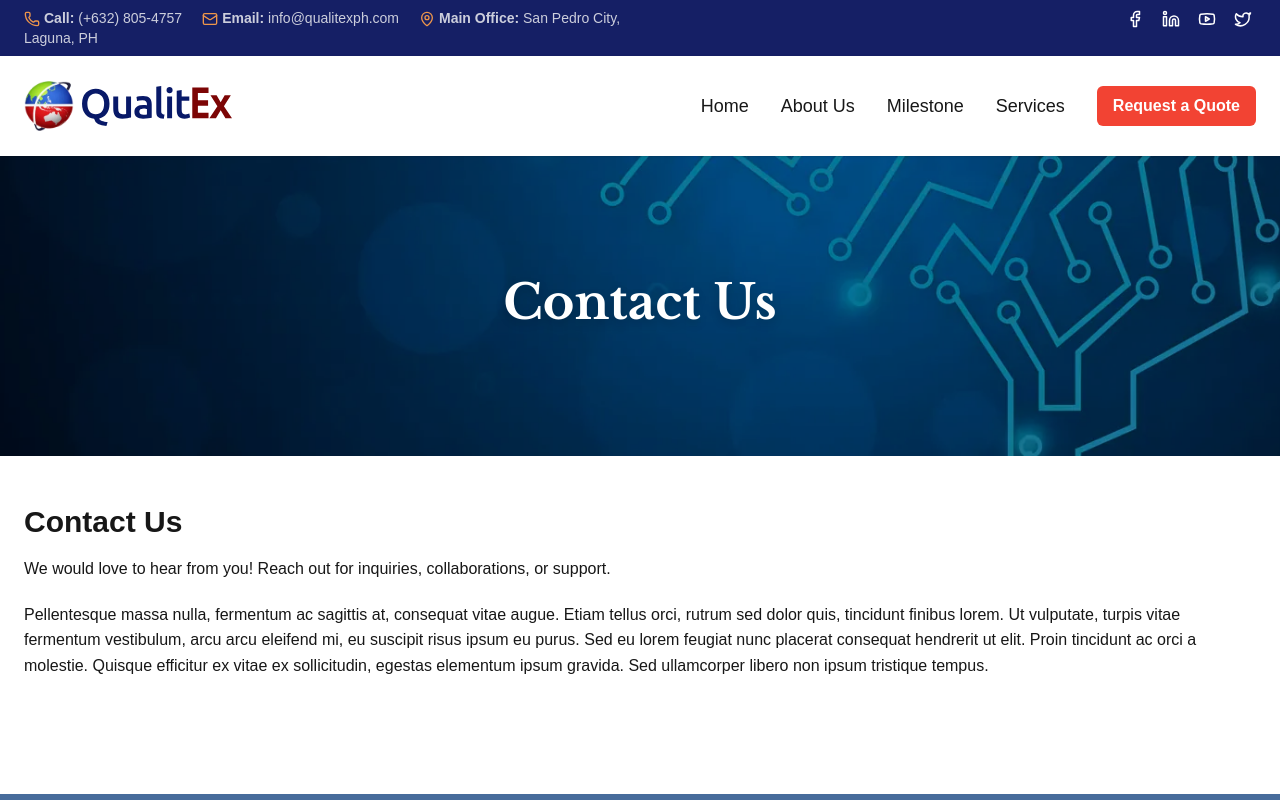
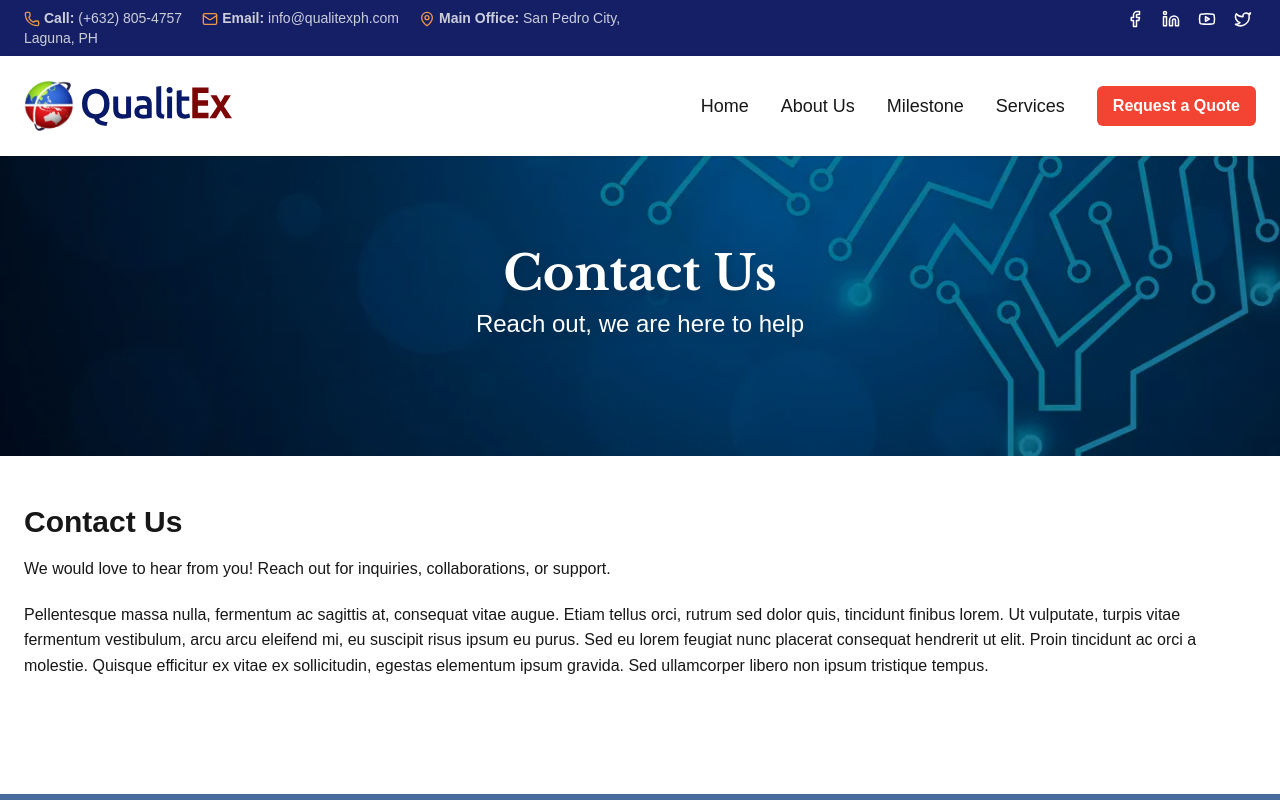
Before and after one commit to greencloud/qualitexph-site, a Next.js app: page /contact in a window 1280 px wide. Shown: the top 800 px of the page. Built offline with nearby package versions, Linux system fonts and the light colour scheme.

Commit message:
update heading for other pages

```diff
--- a/src/app/contact/page.tsx
+++ b/src/app/contact/page.tsx
@@ -9,7 +9,7 @@ export default function Contact() {
       <Header />
       <Banner
         title="Contact Us"
-        subtitle=""
+        subtitle="Reach out, we are here to help"
         imageUrl="/banner-pages.webp"
         height={300}
       />
--- a/src/app/milestone/page.tsx
+++ b/src/app/milestone/page.tsx
@@ -9,7 +9,7 @@ export default function Milestone() {
       <Header />
       <Banner
         title="Milestone"
-        subtitle="Our journey and achievements"
+        subtitle="Our journey, focused on delivering value to you"
         imageUrl="/banner-pages.webp"
         height={300}
       />
--- a/src/app/services/page.tsx
+++ b/src/app/services/page.tsx
@@ -9,7 +9,7 @@ export default function Services() {
       <Header />
       <Banner
         title="Services"
-        subtitle="All the services we offer"
+        subtitle="Solutions tailored to your needs"
         imageUrl="/banner-pages.webp"
         height={300}
       />
```
